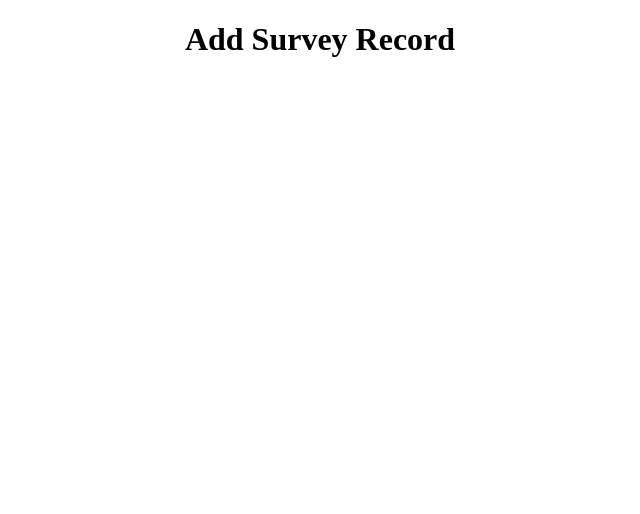
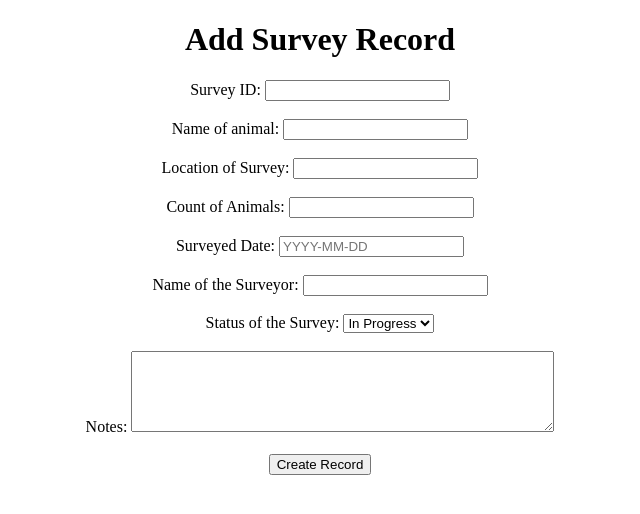
Before and after one commit to allensamjoshua/animal-survey-tracking, a Flask app: page /admin/admin_dashboard/create_record in a window 1280 px wide. Shown: the top 514 px of the page, without its empty margins (320-960 px from the left). Run offline with Flask 3, Linux system fonts and the light colour scheme; the visitor is signed in with stand-in values (Sample User, id 1).

Commit message:
Create Function Added

```diff
--- a/app.py
+++ b/app.py
@@ -61,7 +61,42 @@ def admin_dashboard():
 
 @app.route('/admin/admin_dashboard/create_record', methods=['GET','POST'])
 def create_record():
+    if 'admin' not in session:
+        return redirect(url_for('admin'))
+
+    if request.method == 'POST':
+        s_id = request.form['survey_id']
+        a_name = request.form['animal_name']
+        loc = request.form['location']
+        a_count = request.form['animal_count']
+        s_date = request.form['survey_date']
+        s_name = request.form['surveyor_name']
+        stats = request.form['status']
+        notes = request.form['notes']
+
+        exist = AnimalSurvey.query.filter_by(survey_id = s_id).first()
+        if exist:
+            flash("Survey Id already exists!")
+            return redirect(url_for('admin_dashboard'))
+
+        else:
+            insert_qry = AnimalSurvey(
+                survey_id = s_id,
+                animal_name = a_name,
+                location = loc,
+                animal_count = a_count,
+                survey_date = s_date,
+                surveyor_name = s_name,
+                status = stats,
+                notes = notes
+            )
+
+            db.session.add(insert_qry)
+            db.session.commit()
+            return redirect(url_for('admin_dashboard'))
+
     return render_template('create_record.html')
+
 
 @app.route('/admin/admin_dashboard/update_record', methods=['GET','POST'])
 def update_record():
--- a/templates/create_record.html
+++ b/templates/create_record.html
@@ -8,6 +8,29 @@
     <body>
         <center>
             <h1>Add Survey Record</h1>
+            <form method="post" action="{{ url_for('create_record') }}">
+                <label for="survey_id">Survey ID: </label>
+                <input type="text" name="survey_id" id="survey_id" required/><br><br>
+                <label for="animal_name">Name of animal: </label>
+                <input type="text" name="animal_name" id="animal_name" required/><br><br>
+                <label for="location">Location of Survey: </label>
+                <input type="text" name="location" id="location" required/><br><br>
+                <label for="animal_count">Count of Animals: </label>
+                <input type="number" name="animal_count" id="animal_count"/><br><br>
+                <label for="survey_date">Surveyed Date: </label>
+                <input type="text" name="survey_date" id="survey_date" placeholder="YYYY-MM-DD" required/><br><br>
+                <label for="surveyor_name">Name of the Surveyor: </label>
+                <input type="text" name="surveyor_name" id="surveyor_name" required/><br><br>
+                <label for="status">Status of the Survey: </label>
+                <select name="status" id="status">
+                    <option value="In Progress">In Progress</option>
+                    <option value="Completed">Completed</option>
+                    <option value="Aborted">Aborted</option>
+                </select><br><br>
+                <label for="notes">Notes: </label>
+                <textarea name="notes" id="notes" rows="5" cols="50"></textarea><br><br>
+                <button type="submit">Create Record</button>
+            </form>
         </center>
     </body>
 </html>
```
